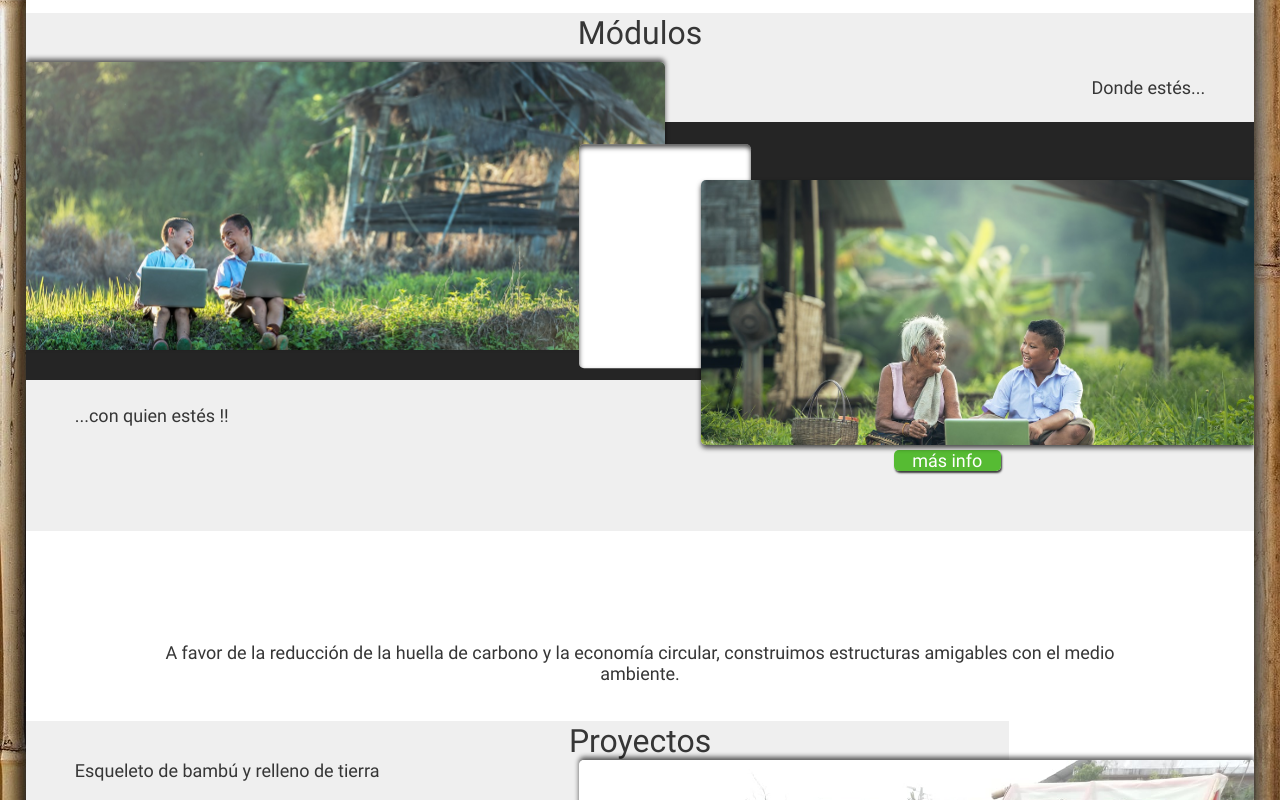
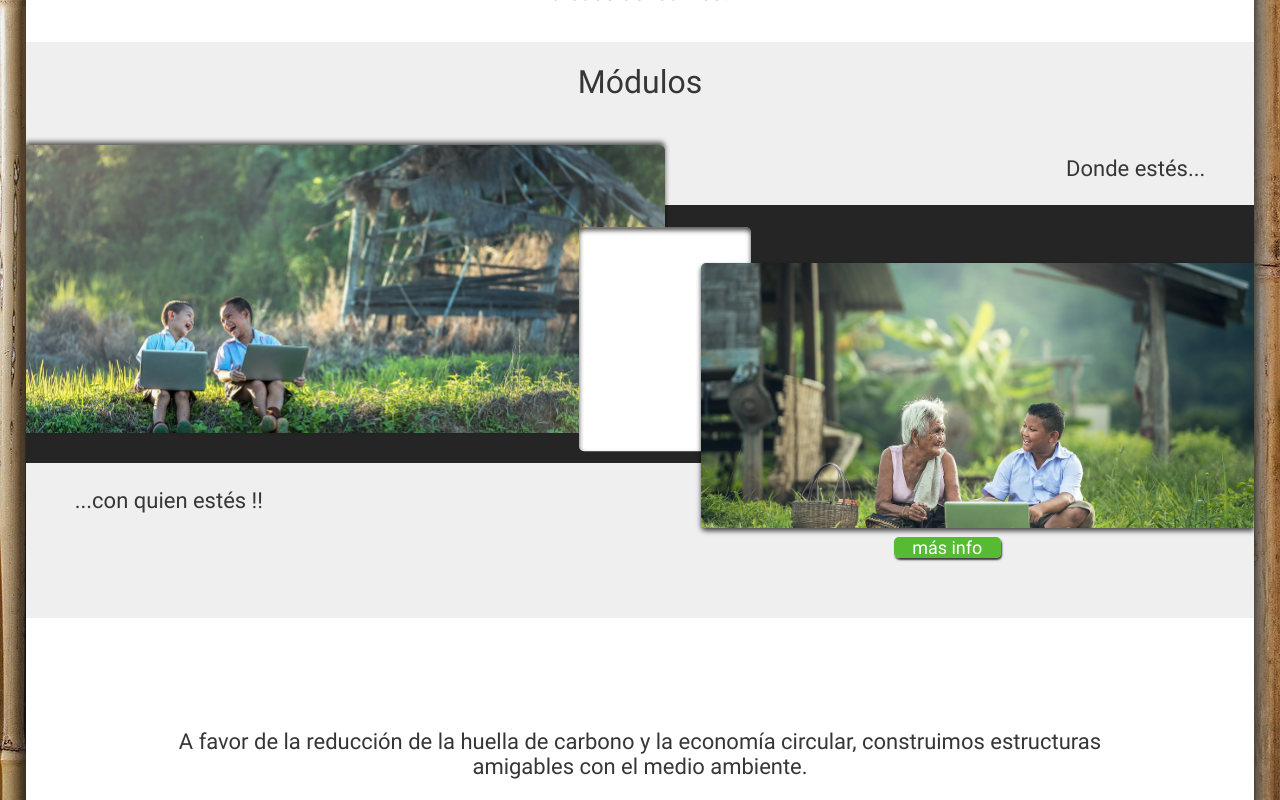
Before and after one commit to videnacry/huasinda, a React (Create React App) app: page / in a window 1280 px wide. Shown: the part 900-1700 px from the top of the page. Built offline with nearby package versions, Linux system fonts and the light colour scheme.

Commit message:
add margin to titles in home page

```diff
--- a/src/components/links/index.css
+++ b/src/components/links/index.css
@@ -3,15 +3,13 @@
     position: relative;
 }
 .links-c>h1 {
-    margin-top: 0;
+    margin: 0;
+    margin-bottom: 50px;
     position: relative;
     z-index: 1;
     font-weight: 500;
     color: #363636;
     text-align: center;
-}
-.links-c>h1:hover {
-    text-decoration: underline;
 }
 .links-c>.links{
     width: 100%;
--- a/src/home/projects.css
+++ b/src/home/projects.css
@@ -8,6 +8,9 @@
     padding: 3% 10%;
     text-align: center;
 }
+.projects-s p {
+    font-size: 22px;
+}
 .projects-s > div {
     position: relative;
     padding-top: 1px;
@@ -17,6 +20,8 @@
     z-index: 1;
 }
 .projects-s > div > a > .title{
+    margin: 20px;
+    margin-bottom: 30px;
     text-align: center;
     font-weight: 500;
     color: #363636;
--- a/src/home/webinars.css
+++ b/src/home/webinars.css
@@ -3,6 +3,9 @@
     color: #363636;
     padding-top: 8%;
     padding-bottom: 3%;
+}
+.webinars-s p {
+    font-size: 22px;
 }
 .webinars-s > p {
     padding: 3% 10%;
@@ -16,7 +19,8 @@
     background-color: #EFEFEF;
 }
 .webinars-s>.article>.title>h1 {
-    margin-bottom: 0;
+    margin: 20px;
+    margin-bottom: 30px;
     text-align: center;
     font-weight: 500;
     color: #363636;
--- a/src/webinar/summary.js
+++ b/src/webinar/summary.js
@@ -16,7 +16,7 @@ const Summary = (props) => {
                     <Box fill/>
                 </div>
                 <div className='box-dark'>
-                    <Box wrap radius dark shadowTopLeft fill lines={props.boxes.dark.elmts}/>
+                    <Box wrap radius dark fill lines={props.boxes.dark.elmts}/>
                 </div>
                 </> : ''}
                 <div className='img' style={{backgroundImage: 'url(' + props.img + ')'}}/>
```
